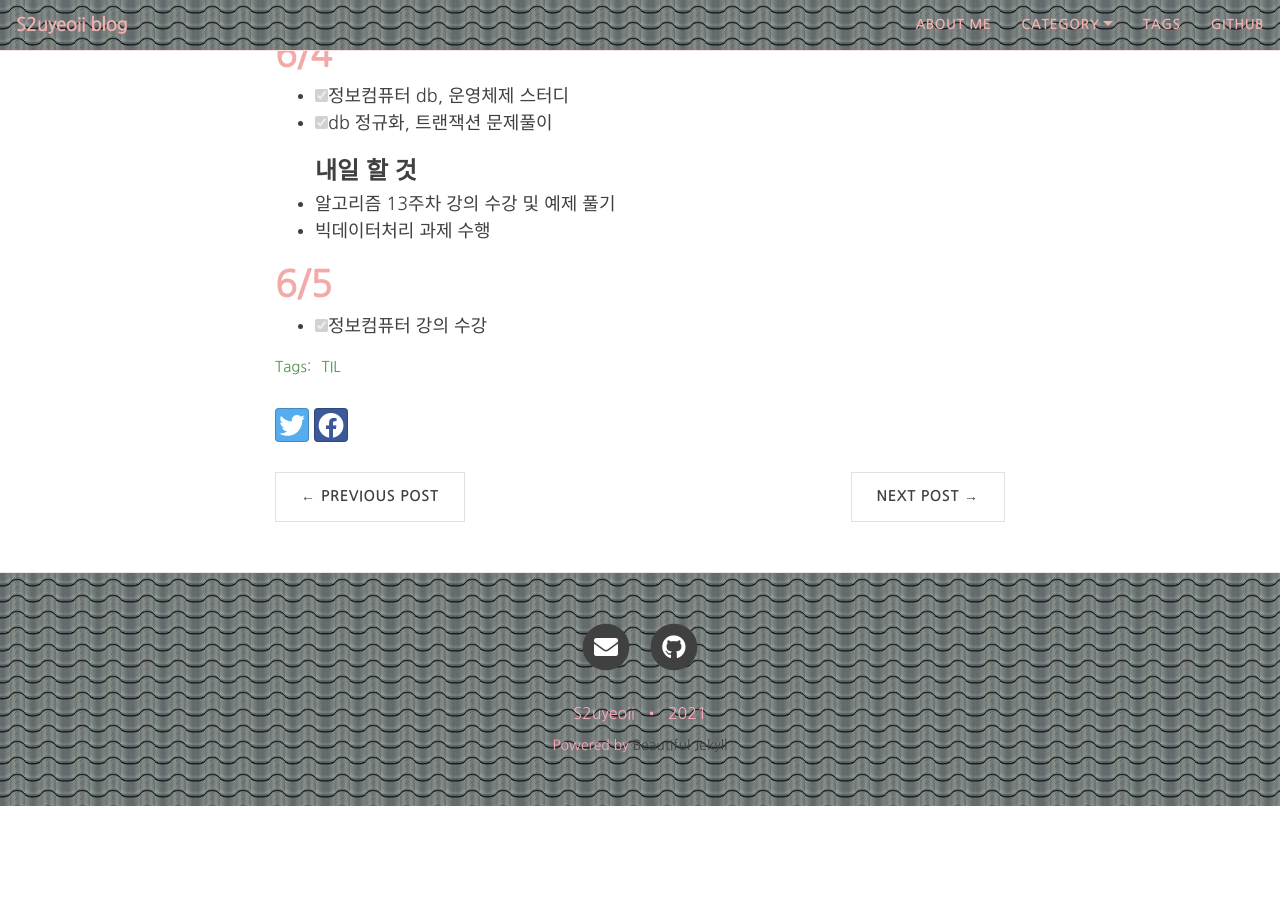
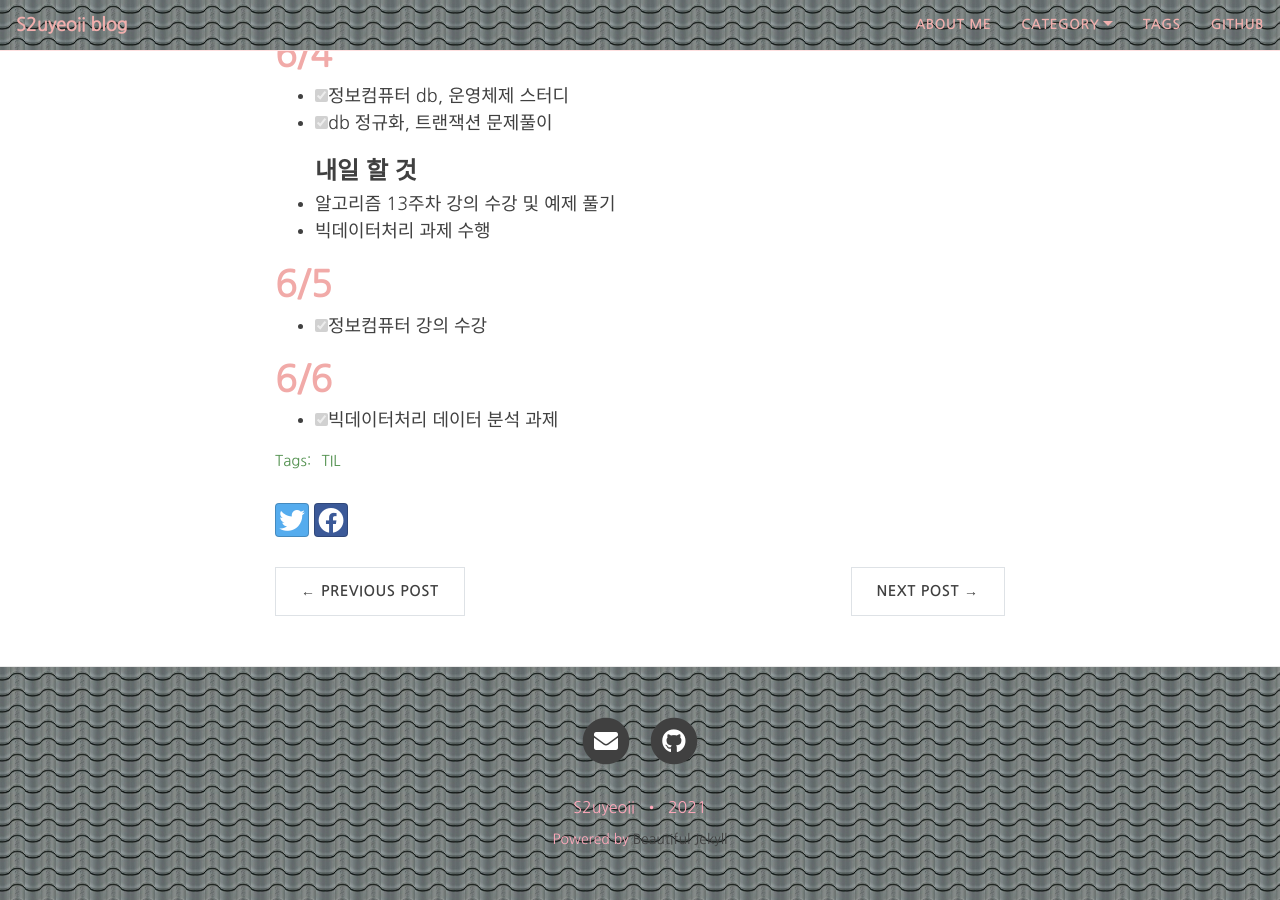
Before and after one commit to yeoneed/yeoneed.github.io, a Jekyll site: the page built from _posts/2021-06-01-6월첫째주-TIL.md, in a window 1280 px wide and 900 px high, scrolled down 1012 px. Built offline with Jekyll 4.4.1, drawn with Linux system fonts in a browser that asks for light colours; nearby versions of some CDN libraries; some web fonts are replaced; before the commit the page ends 1818 px from its top, so only the background shows below that.

Commit message:
Update 2021-06-01-6월첫째주-TIL.md

```diff
--- a/_posts/2021-06-01-6월첫째주-TIL.md
+++ b/_posts/2021-06-01-6월첫째주-TIL.md
@@ -47,3 +47,6 @@ category: [TIL]
 
 # 6/5
 - [x] 정보컴퓨터 강의 수강
+
+# 6/6
+- [x] 빅데이터처리 데이터 분석 과제
```
